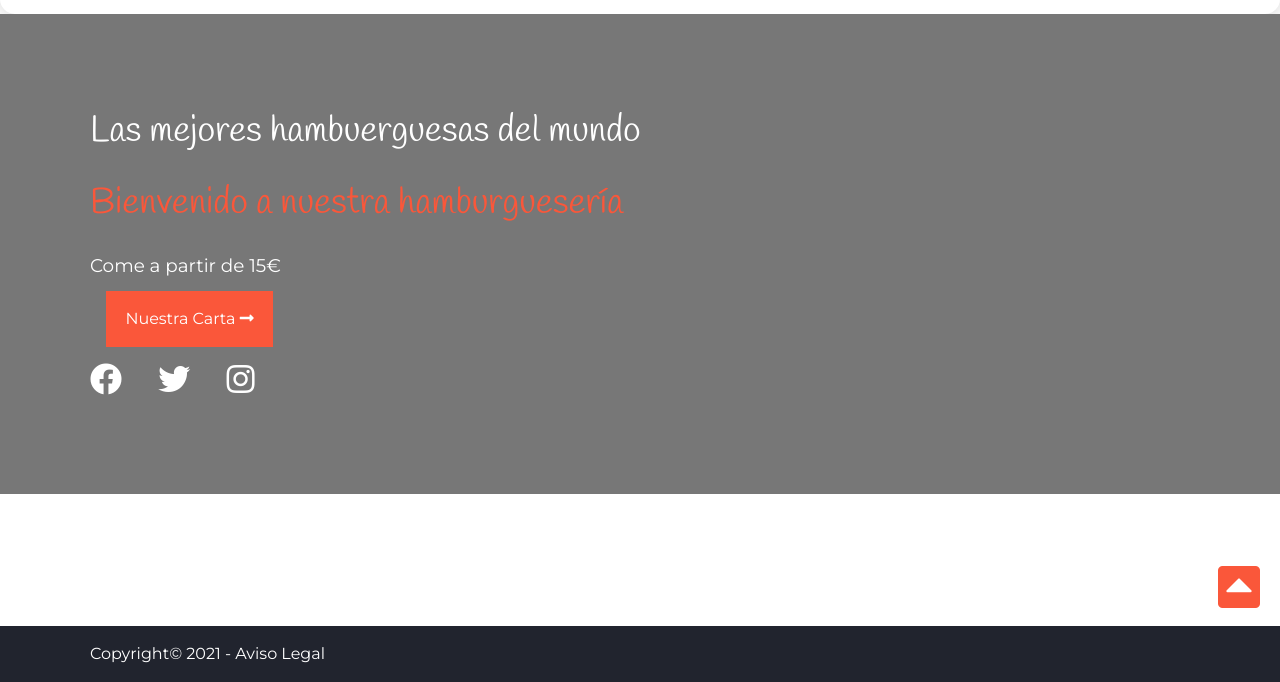
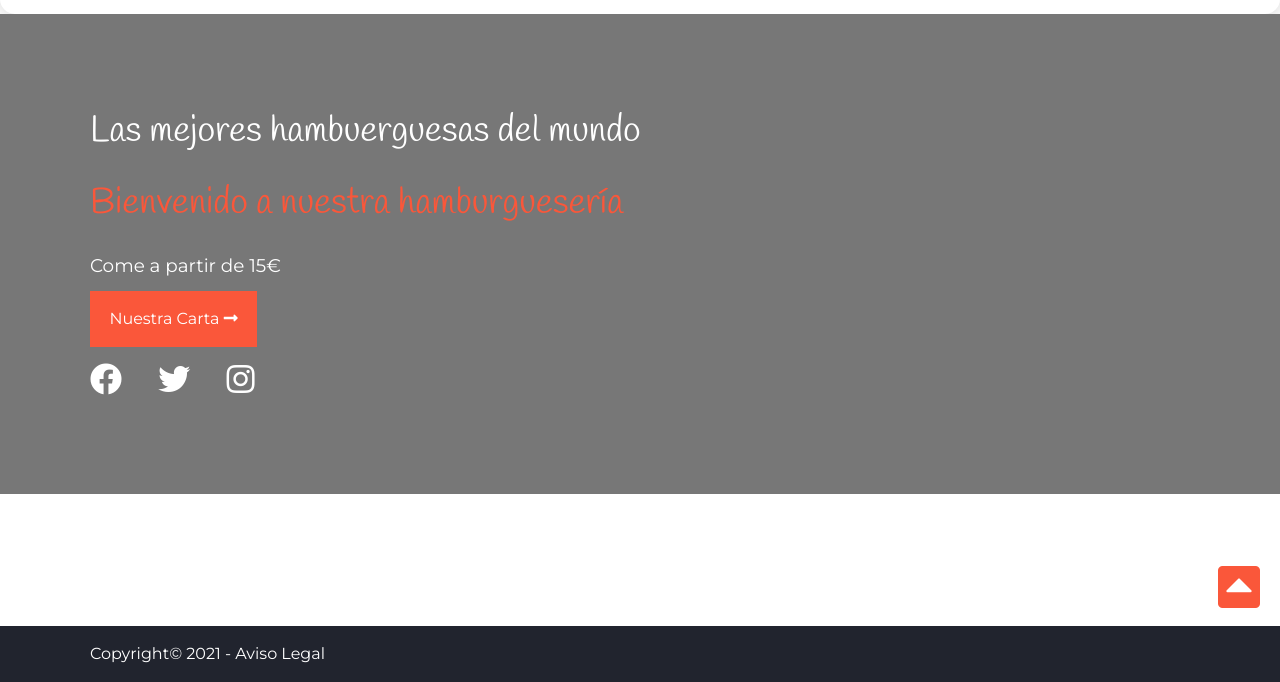
Before and after one commit to Juanan23/harmburguer, a plain HTML site: page index.html in a window 1280 px wide. Shown: the part 118-800 px from the top of the page. Drawn offline with Linux system fonts and the light colour scheme.

Commit message:
pequeños cambios del boton

```diff
--- a/css/style.css
+++ b/css/style.css
@@ -212,7 +212,7 @@ h2{
     color: white;
     display: inline-block;
     padding: 1.15em;
-    margin: var(--margingrid);
+    margin: var(--margingrid) 0px;
     text-decoration: none;
     border: 1px solid var(--color-pricipal)
 }
```
